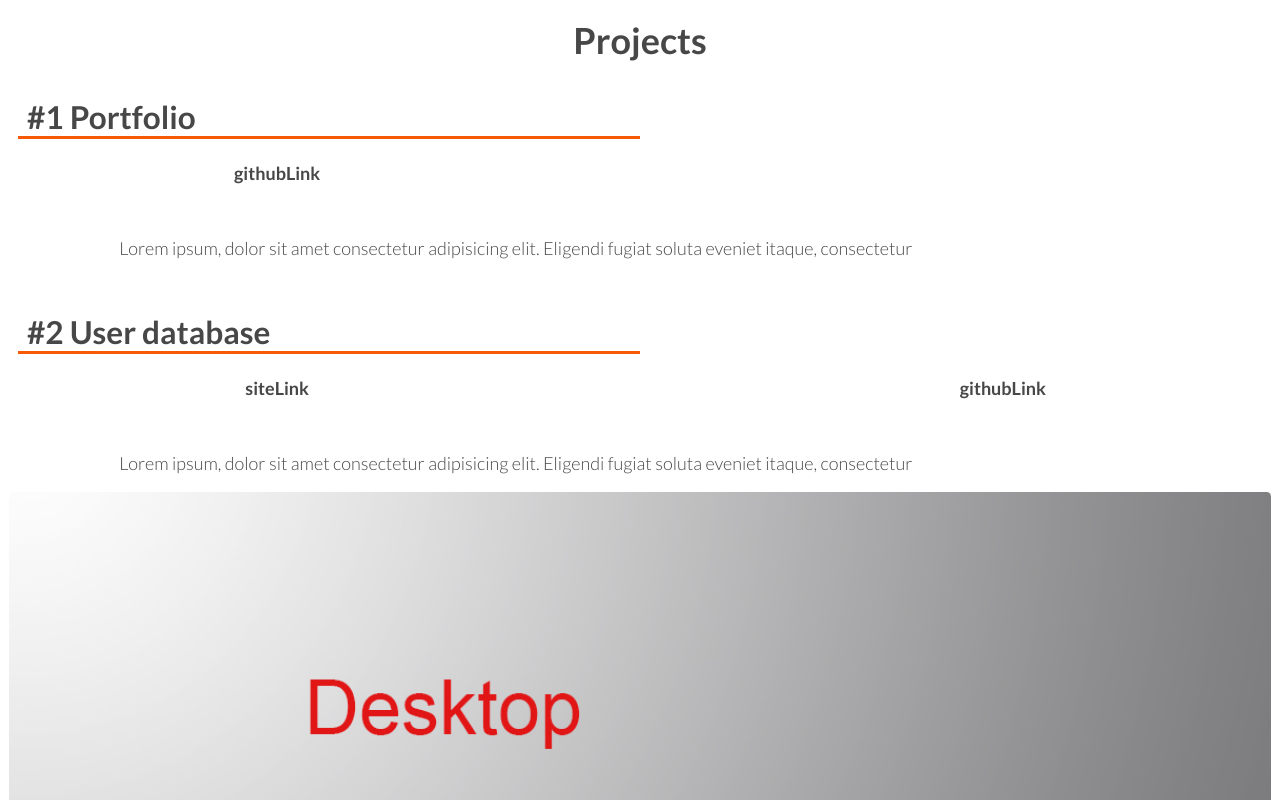
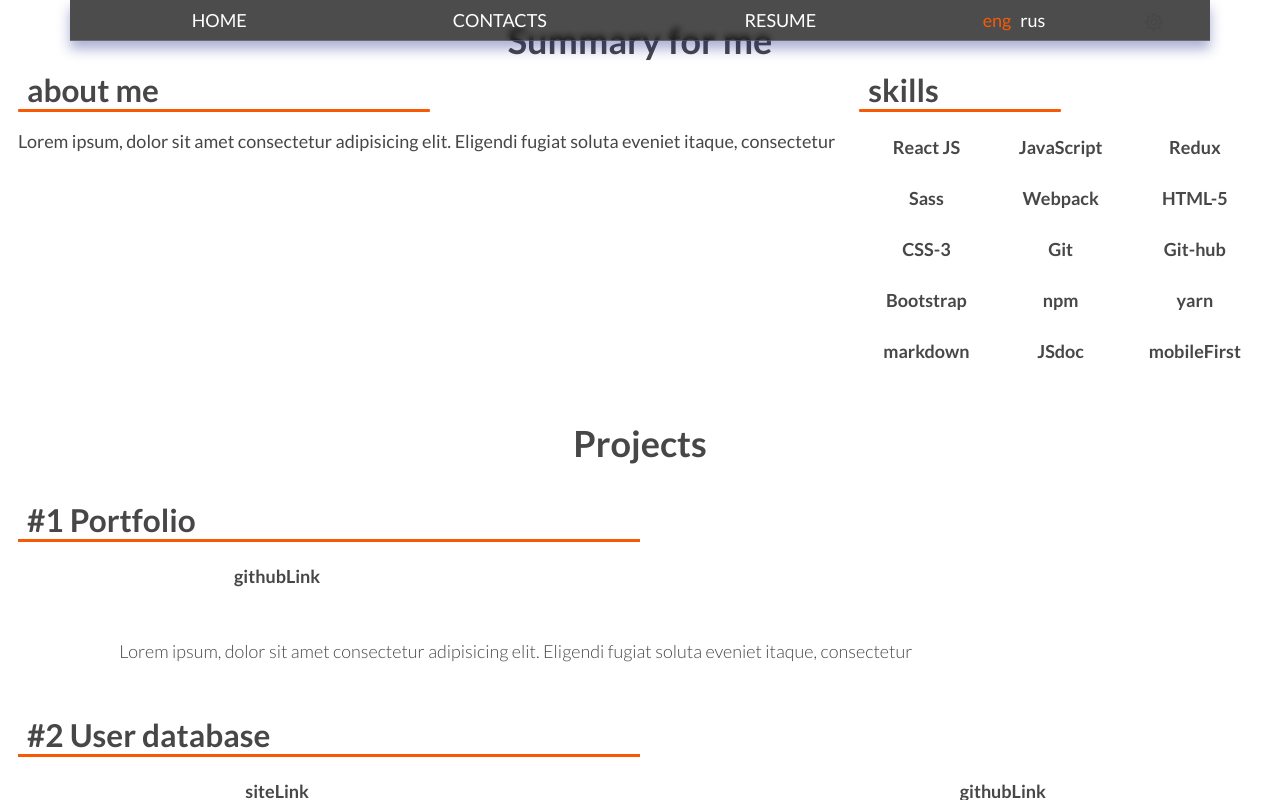
Before and after one commit to webioann/webpack-for-react, a React app: page / in a window 1280 px wide. Shown: the top 800 px of the page. Built offline with nearby package versions, Linux system fonts and the light colour scheme.

Commit message:
completed work with multilingualism

```diff
--- a/src/COMPONENTS/App.js
+++ b/src/COMPONENTS/App.js
@@ -9,8 +9,8 @@ function App() {
 
   return (
     <Container>
-      {/* <Navbar/>
-      <Summary/> */}
+      <Navbar/>
+      <Summary/>
       <Projects/>
       <Contacts/>
       <footer> &copy; 2021. Create by Webioann. &reg; </footer>
--- a/src/COMPONENTS/Navbar.js
+++ b/src/COMPONENTS/Navbar.js
@@ -3,6 +3,7 @@ import { useSelector, useDispatch } from 'react-redux'
 import { langEng,langRus } from '../Redux-toolkit/reduxSlice'
 import ThemeToggler from './ThemeToggler'//===== ?????
 import useTranslator from '../hooks/useTranslator'
+import { navbar } from '../data/multiLang'
 import './navbar.scss'
 
 
@@ -48,13 +49,19 @@ function Navbar() {
         <ul className="navbar container">
           <div className="row gy-0">
             <li className="col-3">
-              <a name="home" href="#">{useTranslator(navbarText.home)}</a>
+              <a name="home" href="#">
+                {useTranslator(navbar.home)}
+              </a>
             </li>
             <li className="col-3">
-              <a href="#contacts"> {lang.navbar.contacts} </a>
+              <a href="#contacts">
+                {useTranslator(navbar.contacts)}
+              </a>
             </li>
             <li className="col-3">
-              <a href={resumeLink} target="_blank">{lang.navbar.resume}</a>
+              <a href={resumeLink} target="_blank">
+                {useTranslator(navbar.resume)}
+              </a>
             </li>
             <li className="col-2 lang-button">
                 <span className={engButton} onClick={switchLangEng}> eng </span>
--- a/src/COMPONENTS/Projects.js
+++ b/src/COMPONENTS/Projects.js
@@ -5,8 +5,6 @@ import { projTitle,portfolio,dashboard,weather } from '../data/multiLang'
 import './projects.scss'
 
 function Projects() {
-
-    const lang = useSelector(state => state.redux.lang)
 
     return (
         <section className="projects row">
--- a/src/COMPONENTS/Summary.js
+++ b/src/COMPONENTS/Summary.js
@@ -1,31 +1,37 @@
 import React, { useState } from 'react'
 import { dataSkills } from '../data/data-skills'
-import { useSelector } from 'react-redux'
+import { useSelector } from 'react-redux';
+import useTranslator from '../hooks/useTranslator'
+import { summary } from '../data/multiLang'
+
 import './summary.scss'
 
 function Summary() {
 
     const [classes,setClases] = useState('tool col-4 col-md-6 col-lg-4 on-start')
-    const lang = useSelector(state => state.redux.lang)
     const border = useSelector(state => state.redux.theme)
 
     return (
         <section className="summary row">
             <div className="title row">
-                <h2> { lang.summary.title } </h2>
+                <h2> { useTranslator(summary.title) } </h2>
             </div>
             <div className="info row">
                 <div className="aboutme col-md-7 col-xl-8">
                     <div className="subtitle row">
-                        <h3> { lang.summary.aboutMe.subtitle } </h3>
+                        <h3>
+                            { useTranslator(summary.aboutMeSubtitle) }
+                        </h3>
                     </div>
                     <div className="text row">
-                        { lang.summary.aboutMe.aboutMeText }
+                        { useTranslator(summary.aboutMeText) }
                     </div>
                 </div>
                 <div className="skills col-md-5 col-xl-4">
                     <div className="subtitle row">
-                        <h3> { lang.summary.skills.subtitle }</h3>
+                        <h3>
+                            { useTranslator(summary.skills) }
+                        </h3>
                     </div>
                     <div className='tech-skills row'>
                         { dataSkills.map((data) => ( <div key={data.id}
--- a/src/data/multiLang.js
+++ b/src/data/multiLang.js
@@ -27,17 +27,17 @@ export const summary = {
         eng: 'Summary for me',
         rus: 'Коротко обо мне'
     },
-    projects: {
-        eng: 'projects',
-        rus: 'мои проэкты'
+    aboutMeSubtitle: {
+        eng: 'about me',
+        rus: 'обо мне'
     },
-    contacts: {
-        eng: 'contacts',
-        rus: 'контакты'
+    aboutMeText: {
+        eng: 'Lorem ipsum, dolor sit amet consectetur adipisicing elit. Eligendi fugiat soluta eveniet itaque, consectetur',
+        rus: 'Далеко-далеко за словесными горами в стране гласных и согласных живут рыбные тексты.'
     },
-    resume: {
-        eng: 'resume',
-        rus: 'резюме'
+    skills: {
+        eng: 'skills',
+        rus: 'навыки'
     },
 };
 //=====================================
@@ -58,7 +58,7 @@ export const portfolio = {
     },
     textDicript: {
         eng: 'Lorem ipsum, dolor sit amet consectetur adipisicing elit. Eligendi fugiat soluta eveniet itaque, consectetur',
-        rus: 'Lorem ipsum, dolor sit amet consectetur adipisicing elit. Eligendi fugiat soluta eveniet itaque, consectetur'
+        rus: 'Далеко-далеко за словесными горами в стране гласных и согласных живут рыбные тексты.'
     },
 };
 //==========================================
@@ -78,7 +78,7 @@ export const dashboard = {
     },
     textDicript: {
         eng: 'Lorem ipsum, dolor sit amet consectetur adipisicing elit. Eligendi fugiat soluta eveniet itaque, consectetur',
-        rus: 'Lorem ipsum, dolor sit amet consectetur adipisicing elit. Eligendi fugiat soluta eveniet itaque, consectetur'
+        rus: 'Далеко-далеко за словесными горами в стране гласных и согласных живут рыбные тексты.'
     },
 };
 //================================
@@ -98,7 +98,7 @@ export const weather = {
     },
     textDicript: {
         eng: 'Lorem ipsum, dolor sit amet consectetur adipisicing elit. Eligendi fugiat soluta eveniet itaque, consectetur',
-        rus: 'Lorem ipsum, dolor sit amet consectetur adipisicing elit. Eligendi fugiat soluta eveniet itaque, consectetur'
+        rus: 'Далеко-далеко за словесными горами в стране гласных и согласных живут рыбные тексты.'
     },
 };
 //======================
```
Also changed, not shown: src/data/temp.js (added).
